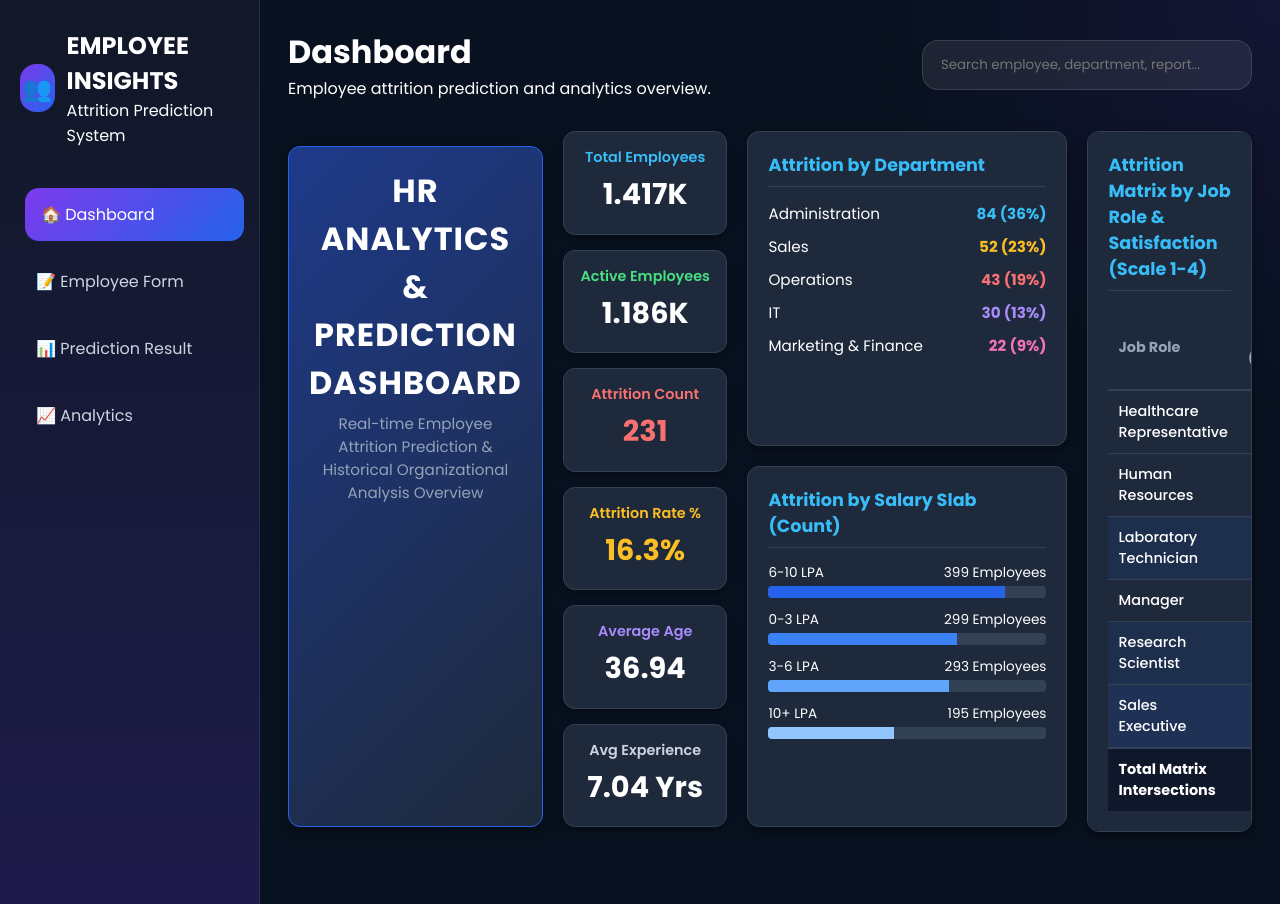
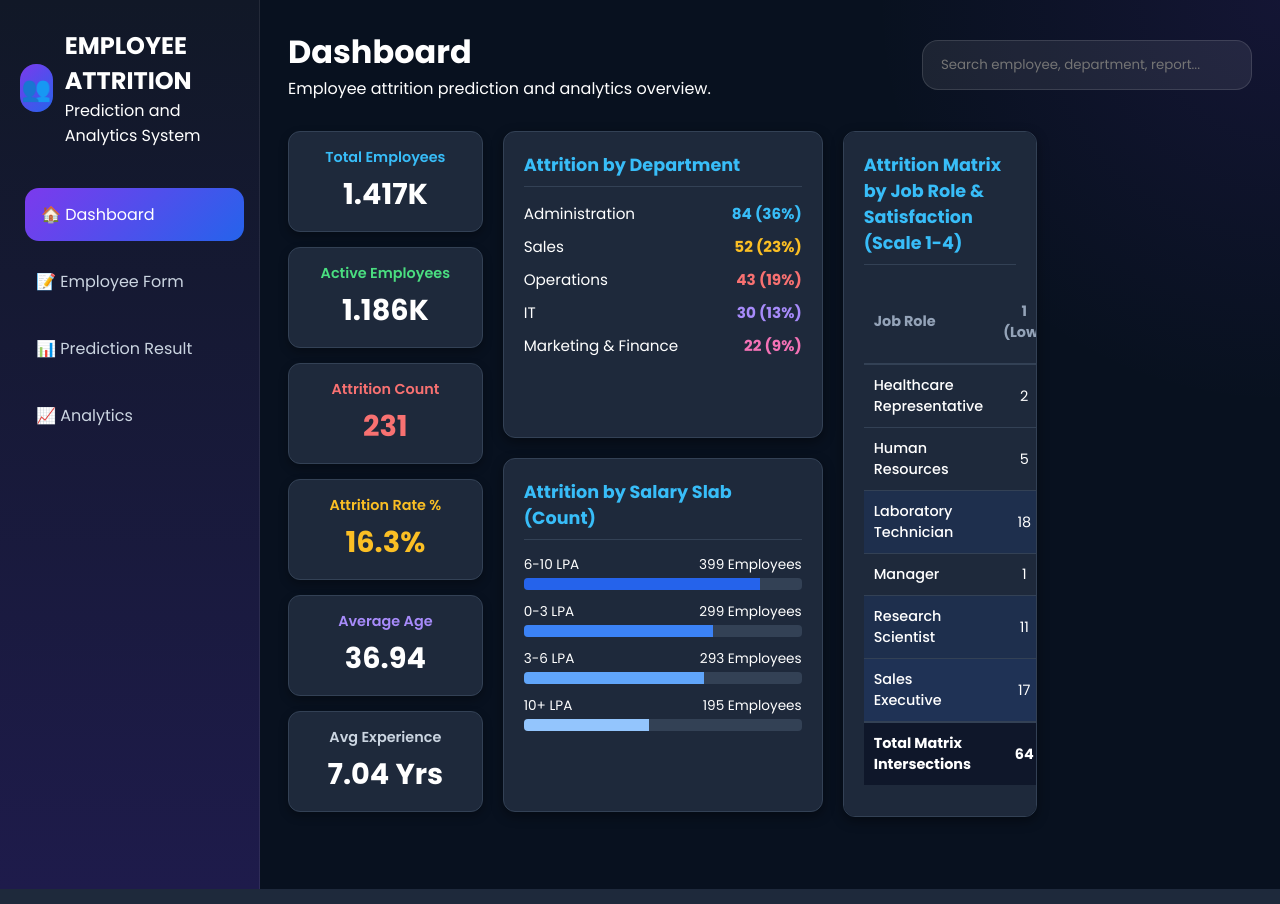
Before and after one commit to Pandey1623/Employee-attrition-live, a Flask app: page / in a window 1280 px wide. Run offline with Flask 3, Linux system fonts and the light colour scheme.

Commit message:
Update index.html

```diff
--- a/templates/index.html
+++ b/templates/index.html
@@ -3,7 +3,7 @@
 <head>
   <meta charset="UTF-8" />
   <meta name="viewport" content="width=device-width, initial-scale=1.0" />
-  <title>Employee Attrition Dashboard</title>
+  <title>Employee Attrition Prediction</title>
   <link href="https://fonts.googleapis.com/css2?family=Poppins:wght@400;500;600;700&display=swap" rel="stylesheet">
  <link rel="stylesheet" href="../static/style.css">
   <script src="https://cdn.jsdelivr.net/npm/chart.js"></script>
@@ -14,8 +14,8 @@
       <div class="logo">
         <div class="logo-icon">👥</div>
         <div>
-          <h2>EMPLOYEE INSIGHTS</h2>
-          <p>Attrition Prediction System</p>
+          <h2>EMPLOYEE ATTRITION</h2>
+          <p> Prediction and Analytics System</p>
         </div>
       </div>
       <nav class="menu">
@@ -38,10 +38,7 @@
       <section id="dashboard" class="page active-page">
         <div class="cards">
       <!-- HEADER PANEL (Tushar's Style) -->
-    <div style="background: linear-gradient(135deg, #1e3a8a, #1e293b); padding: 20px; border-radius: 12px; margin-bottom: 25px; box-shadow: 0 4px 20px rgba(0,0,0,0.4); text-align: center; border: 1px solid #2563eb; margin-top: 15px;">
-        <h1 style="margin: 0; font-size: 2rem; font-weight: 700; letter-spacing: 1px; color: #ffffff; text-transform: uppercase;">HR Analytics & Prediction Dashboard</h1>
-        <p style="margin: 5px 0 0 0; color: #94a3b8; font-size: 0.95rem;">Real-time Employee Attrition Prediction & Historical Organizational Analysis Overview</p>
-    </div>
+
 
     <!-- METRIC CARDS -->
     <div style="display: grid; grid-template-columns: repeat(auto-fit, minmax(160px, 1fr)); gap: 15px; margin-bottom: 25px;">
```
